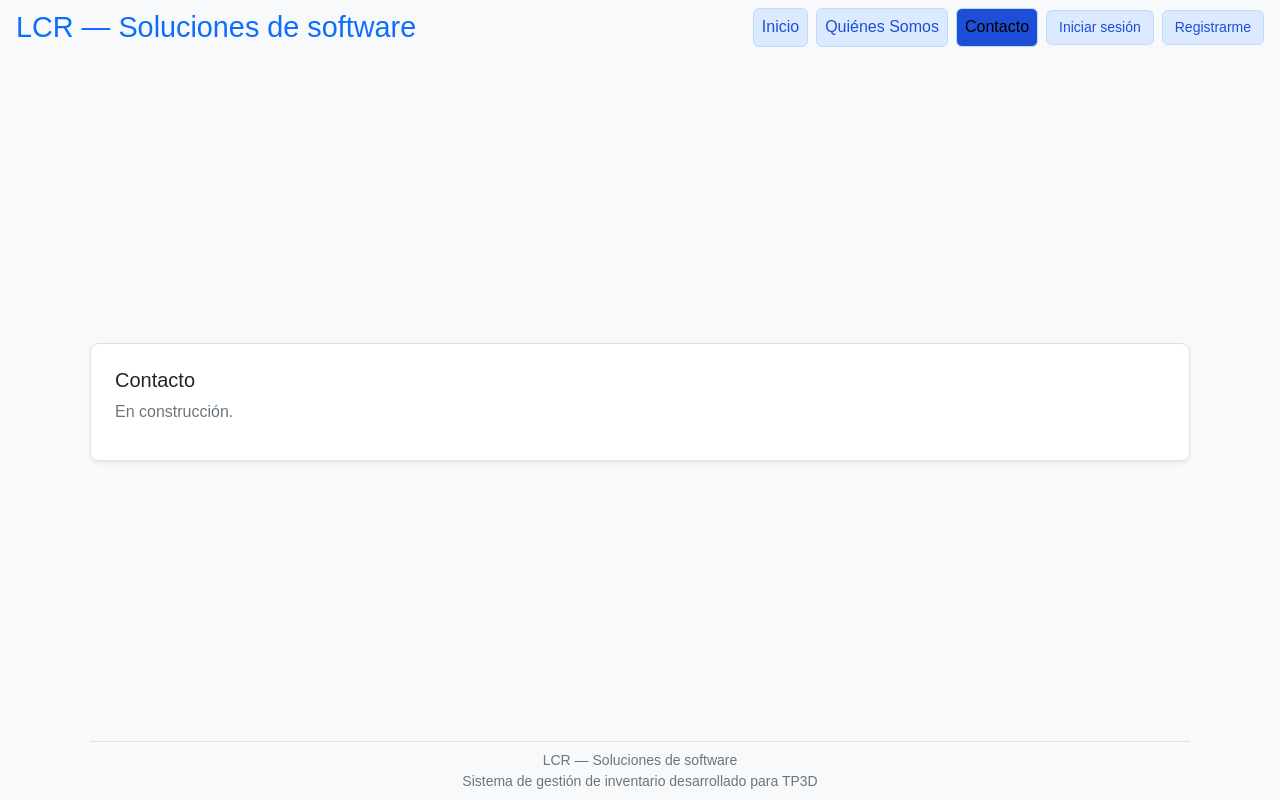
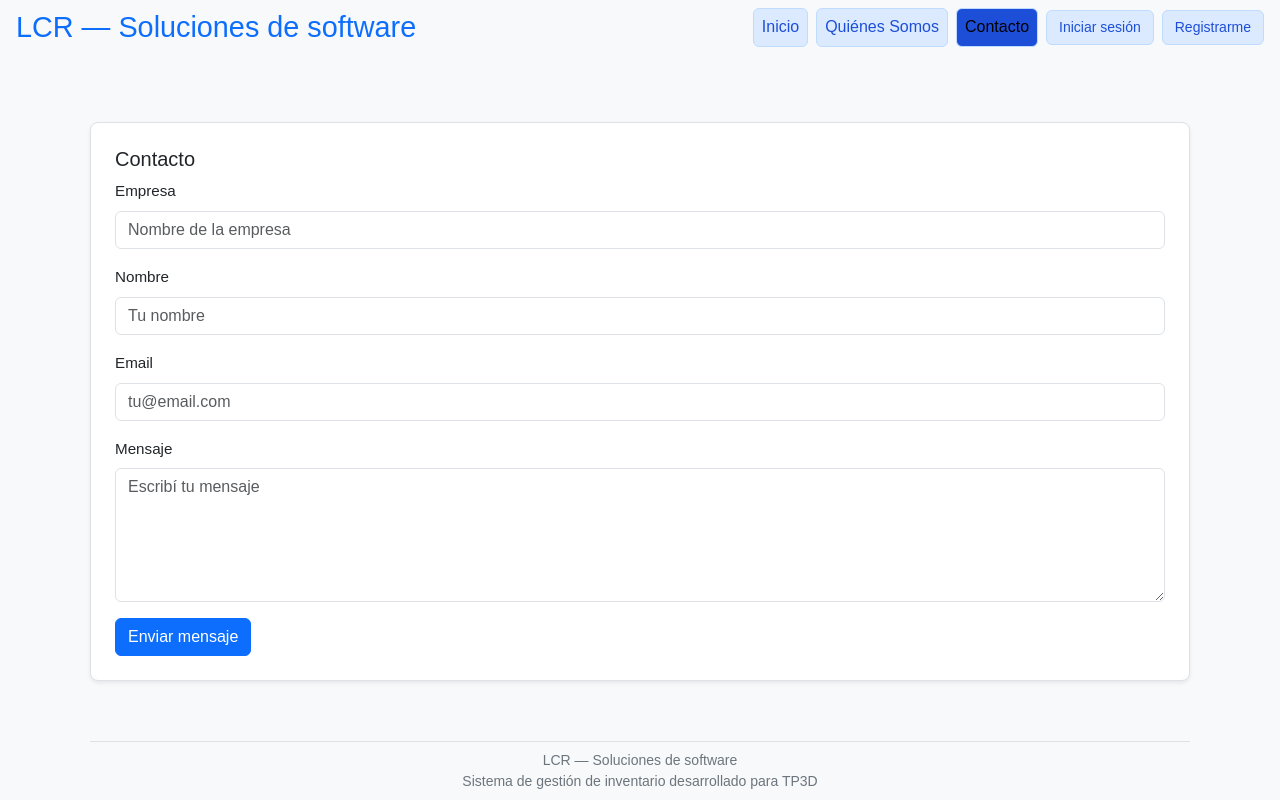
Before and after one commit to grupo-lcr-inventario-2026/gestion-de-inventario, an Angular app in the folder frontend/: page /contacto in a window 1280 px wide. Built offline with nearby package versions, Linux system fonts and the light colour scheme.

Commit message:
feat: agrega formulario de contacto

```diff
--- /dev/null
+++ b/frontend/src/app/core/contacto.service.ts
@@ -0,0 +1,19 @@
+import { Injectable } from '@angular/core';
+import { HttpClient } from '@angular/common/http';
+import { Observable } from 'rxjs';
+import { API_URL } from './api';
+import { Contacto } from './models/contacto.model';
+
+@Injectable({
+  providedIn: 'root'
+})
+export class ContactoService {
+
+  private url = `${API_URL}/contactos`;
+
+  constructor(private http: HttpClient) {}
+
+  enviar(contacto: Omit<Contacto, 'id'>): Observable<Contacto> {
+    return this.http.post<Contacto>(this.url, contacto);
+  }
+}
--- a/frontend/src/app/pages/contacto/contacto.html
+++ b/frontend/src/app/pages/contacto/contacto.html
@@ -1,4 +1,51 @@
 <section class="card shadow-sm p-3 p-md-4">
     <h2 class="card__title">Contacto</h2>
-    <p class="card__text">En construcción.</p>
+
+    <form [formGroup]="formulario" (ngSubmit)="enviar()">
+
+        <div class="mb-3">
+            <label for="empresa" class="form-label">Empresa</label>
+            <input
+                type="text"
+                id="empresa"
+                class="form-control"
+                formControlName="empresa"
+                placeholder="Nombre de la empresa">
+        </div>
+
+        <div class="mb-3">
+            <label for="nombre" class="form-label">Nombre</label>
+            <input
+                type="text"
+                id="nombre"
+                class="form-control"
+                formControlName="nombre"
+                placeholder="Tu nombre">
+        </div>
+
+        <div class="mb-3">
+            <label for="email" class="form-label">Email</label>
+            <input
+                type="email"
+                id="email"
+                class="form-control"
+                formControlName="email"
+                placeholder="tu@email.com">
+        </div>
+
+        <div class="mb-3">
+            <label for="mensaje" class="form-label">Mensaje</label>
+            <textarea
+                id="mensaje"
+                class="form-control"
+                rows="5"
+                formControlName="mensaje"
+                placeholder="Escribí tu mensaje"></textarea>
+        </div>
+
+        <button type="submit" class="btn btn-primary">
+            Enviar mensaje
+        </button>
+
+    </form>
 </section>
--- a/frontend/src/app/pages/contacto/contacto.ts
+++ b/frontend/src/app/pages/contacto/contacto.ts
@@ -1,9 +1,44 @@
 import { Component } from '@angular/core';
+import { ReactiveFormsModule, FormBuilder } from '@angular/forms';
+import { ContactoService } from '../../core/contacto.service';
 
 @Component({
-  imports: [],
+  imports: [ReactiveFormsModule],
   selector: 'app-contacto',
   styles: ``,
   templateUrl: './contacto.html',
 })
-export class Contacto {}
+export class Contacto {
+
+  formulario: any;
+
+  constructor(
+    private fb: FormBuilder,
+    private contactoService: ContactoService
+  ) {
+    this.formulario = this.fb.group({
+      empresa: [''],
+      nombre: [''],
+      email: [''],
+      mensaje: ['']
+    });
+  }
+
+  enviar() {
+    const datos = {
+      ...this.formulario.value,
+      fecha: new Date().toISOString()
+    };
+
+    this.contactoService.enviar(datos).subscribe({
+      next: (respuesta) => {
+        console.log('Contacto enviado:', respuesta);
+        this.formulario.reset();
+      },
+      error: (error) => {
+        console.error('Error al enviar contacto:', error);
+      }
+    });
+  }
+
+}
```
Also changed, not shown: frontend/src/app/pages/home/home.html (+16 -28 lines).
